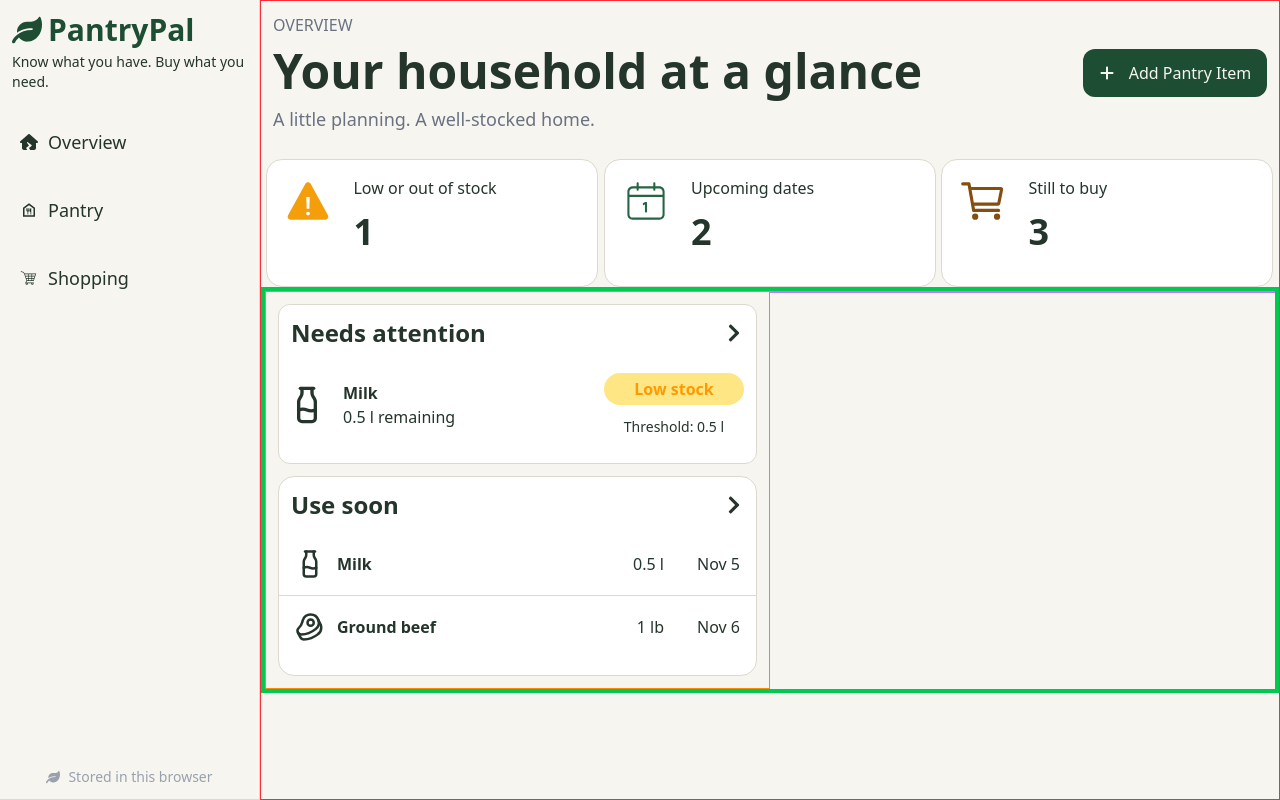
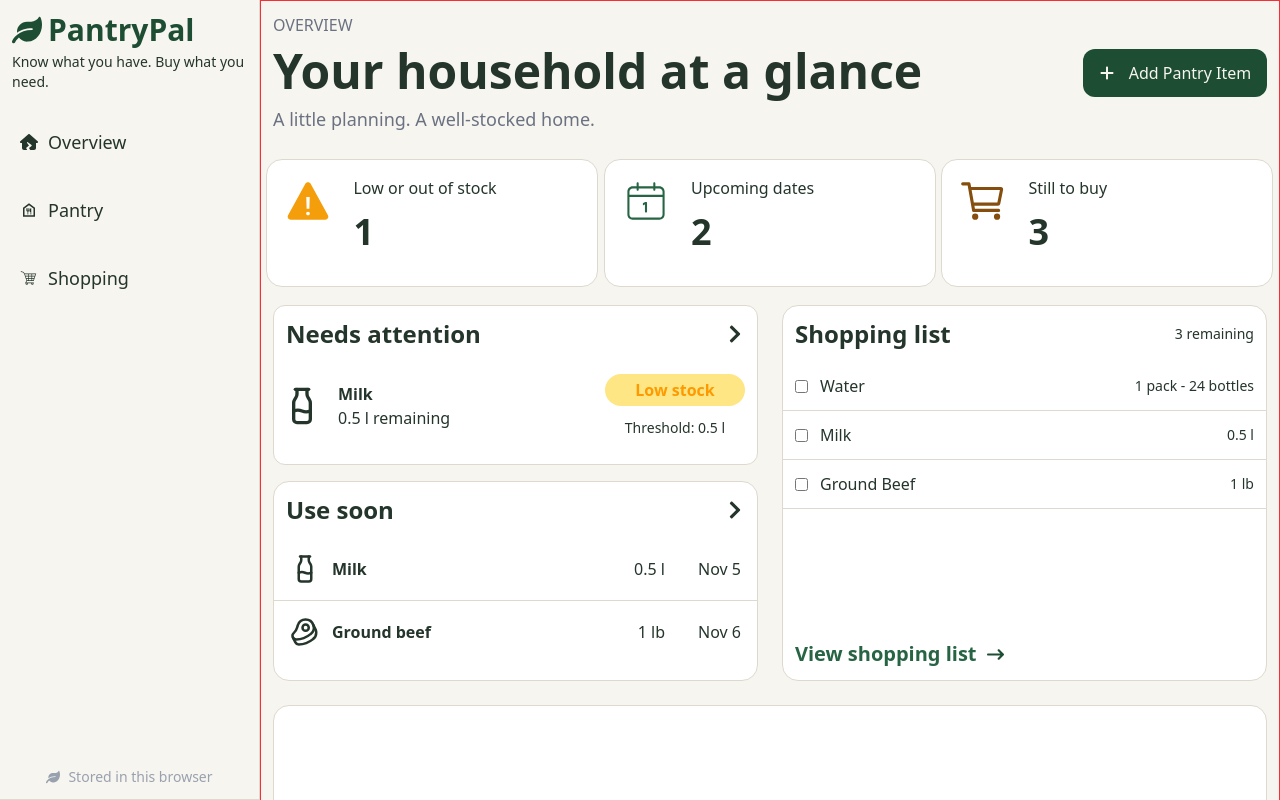
Before and after one commit to ajv55/PantryPal, a Next.js app: page / in a window 1280 px wide. Shown: the top 800 px of the page. Built offline with nearby package versions, Linux system fonts and the light colour scheme.

Commit message:
Add Needs attention and Use soon dashboard cards

```diff
--- a/app/page.tsx
+++ b/app/page.tsx
@@ -6,6 +6,7 @@ import { FaPlus } from "react-icons/fa6";
 import { FaChevronRight } from "react-icons/fa";
 import { LuMilk } from "react-icons/lu";
 import { LuBeef } from "react-icons/lu";
+import { FaArrowRightLong } from "react-icons/fa6";
 
 
 
@@ -56,9 +57,9 @@ export default function Home() {
         </section>
 
         {/* Need attention component */}
-        <section className="w-full flex flex-row border-4 border-green-500 h-full">
+        <section className="w-full flex flex-row h-100 lg:mt-1.5">
 
-          <div className="w-1/2 h-full border flex flex-col gap-3 border-orange-400 p-3">
+          <div className="w-1/2 h-full flex flex-col gap-4 p-3">
 
           <div className="bg-white flex flex-col border border-border h-40 rounded-xl">
             <div className="flex flex-row justify-between items-center p-3">
@@ -114,7 +115,54 @@ export default function Home() {
 
           </div>
 
-          <div className="w-1/2 h-full border border-purple-400">
+          {/* shopping list card */}
+          <div className="w-1/2 h-full  p-3">
+          <div className="bg-white flex flex-col justify-between w-full h-full border border-border rounded-2xl">
+            <div className="flex flex-col">
+              <div className="flex flex-row justify-between items-center p-3">
+                <h4 className="text-2xl font-bold">Shopping list</h4>
+                <p className="font-light text-sm">3 remaining</p>
+              </div>
+
+              <div className="flex justify-between items-center border-b border-border p-3">
+              <div className="flex flex-row items-center gap-3">
+                <input type="checkbox" id='water' name='water' value='yes' />
+                <label htmlFor="water">Water</label>
+              </div>
+              <p className="font-light text-sm">1 pack - 24 bottles</p>
+            </div>
+
+            <div className="flex justify-between items-center border-b border-border p-3">
+              <div className="flex flex-row items-center gap-3">
+                <input type="checkbox" id='milk' name='milk' value='yes' />
+                <label htmlFor="milk">Milk</label>
+              </div>
+              <p className="font-light text-sm">0.5 l</p>
+            </div>
+
+            <div className="flex justify-between items-center border-b border-border p-3">
+              <div className="flex flex-row items-center gap-3">
+                <input type="checkbox" id='beef' name='beef' value='yes' />
+                <label htmlFor="beef">Ground Beef</label>
+              </div>
+              <p className="font-light text-sm">1 lb</p>
+            </div>
+
+            </div>
+
+
+
+            <div className="flex flex-row justify-start items-center p-3 gap-2.5">
+              <p className="text-xl font-semibold text-brand">View shopping list</p>
+              <a href="#"><FaArrowRightLong size={17} color="#1d4d33"/></a>
+            </div>
+          </div>
+          </div>
+        </section>
+
+        {/* pantry snapshot card */}
+        <section className="w-full h-70 p-3">
+          <div className="w-full h-full bg-white rounded-2xl border border-border">
 
           </div>
         </section>
```
